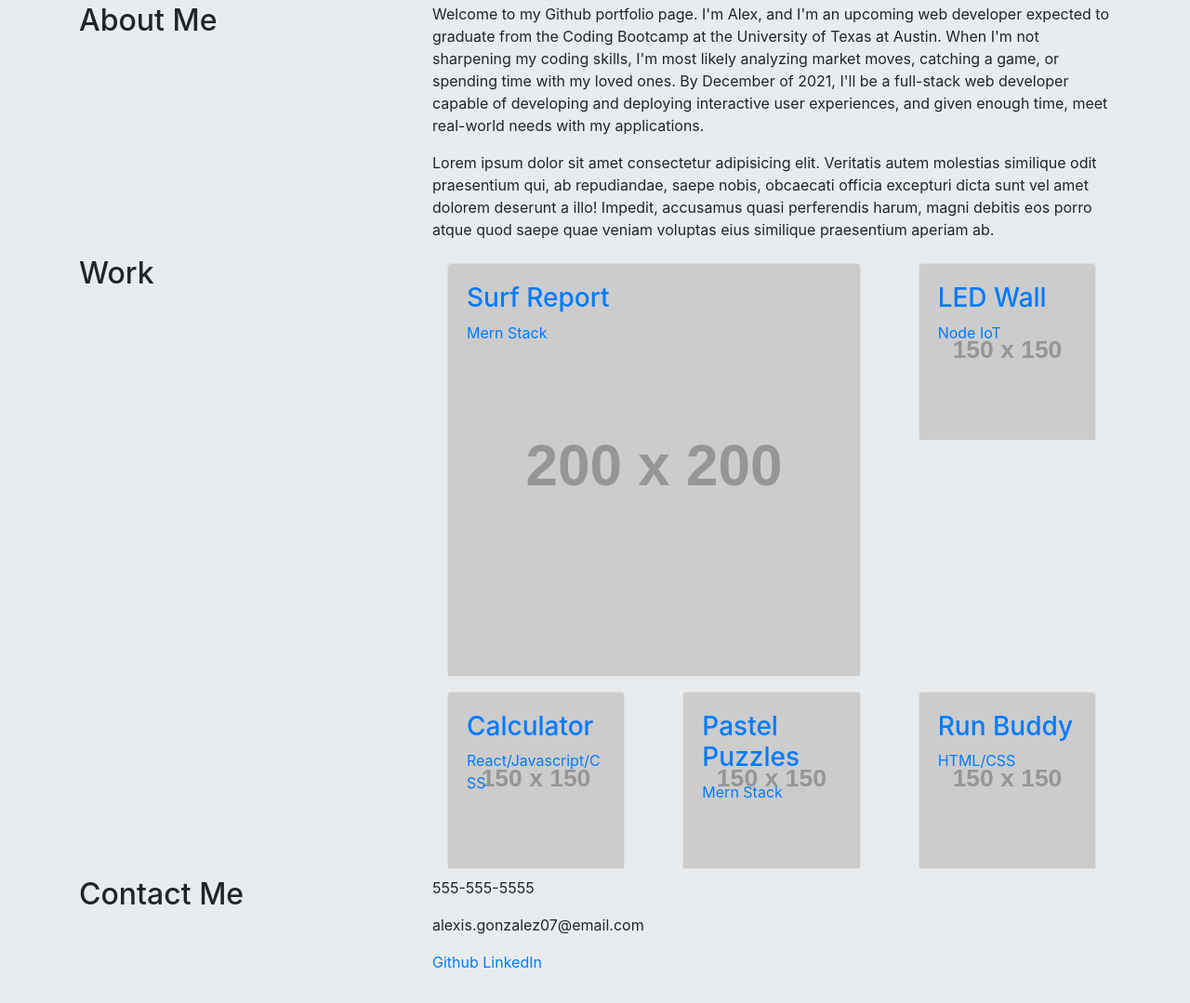
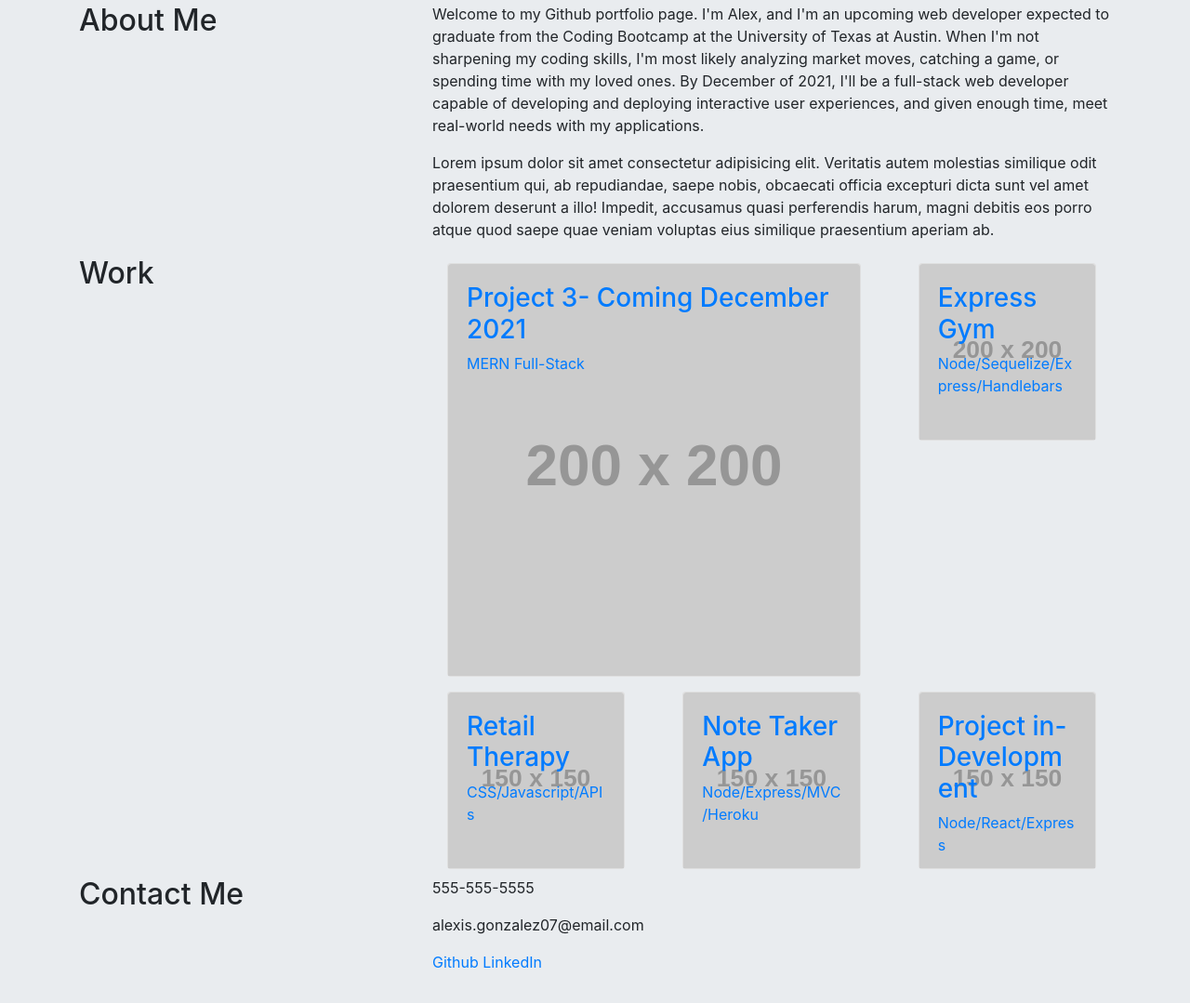
Before and after one commit to AlexisGonzalez07/Alex-Gonzalez-Personal-Portfolio, a plain HTML site: page index.html in a window 1280 px wide. Shown: the part 117-1196 px from the top of the page at 93% size. Drawn offline with nearby package versions, Linux system fonts and the light colour scheme; placeholder pictures from the web are drawn by us.

Commit message:
Added image hyperlinks and text overlay

```diff
--- a/index.html
+++ b/index.html
@@ -93,39 +93,26 @@
                         <div class="col-sm-12 col-md-8 col-lg-8">
                             <div class="row">
                                 <div class ="col-sm-12 col-md-8">
-                                    <a class="nav-link" href="https://vookmirvookmir.github.io/Project1-TheAppenders/">
+                                    <a class="nav-link" href="https://github.com/AlexisGonzalez07">
                                     <div class="card r">
                                         <img class="card-img-top" src="https://via.placeholder.com/200" alt="Placeholder1">
                                         <div class="card-img-overlay card-inverse">
                                             <div class="card-block">
-                                                <h3 class="overlay">Surf Report</h3>
-                                                <p class="subtext">Mern Stack</p>
+                                                <h3 class="overlay">Project 3- Coming December 2021</h3>
+                                                <p class="subtext">MERN Full-Stack</p>
                                             </div>
                                         </div>
                                     </div>
                                     </a>
                                 </div>
                                 <div class ="col-sm-6 col-md-4">
-                                    <a class="nav-link" href="https://vookmirvookmir.github.io/Project1-TheAppenders/">
+                                    <a class="nav-link" href="https://express-gym.herokuapp.com/">
                                         <div class="card r">
-                                            <img class="card-img-top" src="https://via.placeholder.com/150" alt="Placeholder2">
+                                            <img class="card-img-top" src="https://via.placeholder.com/200" alt="Placeholder1">
                                             <div class="card-img-overlay card-inverse">
                                                 <div class="card-block">
-                                                    <h3 class="overlay">LED Wall</h3>
-                                                    <p class="subtext">Node IoT</p>
-                                                </div>
-                                            </div>
-                                        </div>
-                                        </a>
-                                </div>
-                                <div class ="col-sm-6 col-md-4">
-                                    <a class="nav-link" href="https://vookmirvookmir.github.io/Project1-TheAppenders/">
-                                        <div class="card r">
-                                            <img class="card-img-top" src="https://via.placeholder.com/150" alt="Placeholder3">
-                                            <div class="card-img-overlay card-inverse">
-                                                <div class="card-block">
-                                                    <h3 class="overlay">Calculator</h3>
-                                                    <p class="subtext">React/Javascript/CSS</p>
+                                                    <h3 class="overlay">Express Gym</h3>
+                                                    <p class="subtext">Node/Sequelize/Express/Handlebars</p>
                                                 </div>
                                             </div>
                                         </div>
@@ -137,8 +124,21 @@
                                             <img class="card-img-top" src="https://via.placeholder.com/150" alt="Placeholder4">
                                             <div class="card-img-overlay card-inverse">
                                                 <div class="card-block">
-                                                    <h3 class="overlay">Pastel Puzzles</h3>
-                                                    <p class="subtext">Mern Stack</p>
+                                                    <h3 class="overlay">Retail Therapy</h3>
+                                                    <p class="subtext">CSS/Javascript/APIs</p>
+                                                </div>
+                                            </div>
+                                        </div>
+                                        </a>
+                                </div>
+                                <div class ="col-sm-6 col-md-4">
+                                    <a class="nav-link" href="https://github.com/AlexisGonzalez07/Full-Stack-NoteTakingApp">
+                                        <div class="card r">
+                                            <img class="card-img-top" src="https://via.placeholder.com/150" alt="Placeholder2">
+                                            <div class="card-img-overlay card-inverse">
+                                                <div class="card-block">
+                                                    <h3 class="overlay">Note Taker App</h3>
+                                                    <p class="subtext">Node/Express/MVC/Heroku</p>
                                                 </div>
                                             </div>
                                         </div>
@@ -150,8 +150,8 @@
                                             <img class="card-img-top" src="https://via.placeholder.com/150" alt="Placeholder5">
                                             <div class="card-img-overlay card-inverse">
                                                 <div class="card-block">
-                                                    <h3 class="overlay">Run Buddy</h3>
-                                                    <p class="subtext">HTML/CSS</p>
+                                                    <h3 class="overlay">Project in-Development</h3>
+                                                    <p class="subtext">Node/React/Express</p>
                                                 </div>
                                             </div>
                                         </div>
```
